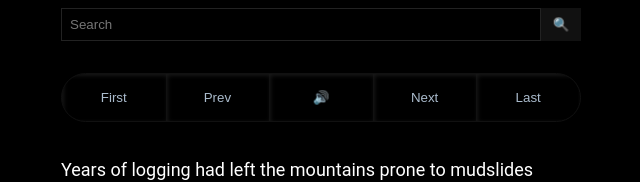
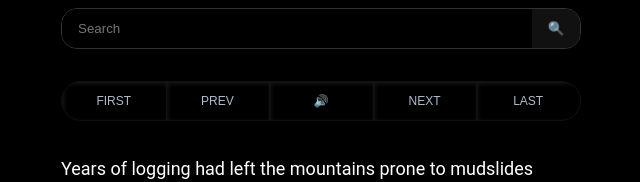
Before and after one commit to marcoavazquez/eng-phr, a plain HTML site: page index.html in a window 1280 px wide. Shown: the top 182 px of the page, without its empty margins (319-959 px from the left). Drawn offline with Linux system fonts and the light colour scheme.

Commit message:
improves buttons and form

```diff
--- a/v2.css
+++ b/v2.css
@@ -15,17 +15,19 @@ main {
 nav {
   display: flex;
   justify-content: space-between;
-  overflow: hidden;
   border-radius: 3rem;
   border: 1px solid #111;
+  overflow: hidden;
   margin-top: 2rem;
 }
 nav button {
+  color: #ABC;
+  background-color: transparent;
+  text-transform: uppercase;
+  font-size: 12px;
+  border: none;
+  padding: 0.75rem 1rem;
   width: 100%;
-  padding: 1rem;
-  background-color: transparent;
-  color: #ABC;
-  border: none;
   box-shadow: 0.1rem 0.1rem 0.25rem rgb(255 255 255 / 0.1) inset;
   transition: 0.25s ease-in-out all;
 }
@@ -34,19 +36,22 @@ nav button:hover {
 }
 form {
   display: flex;
+  border: 1px solid #333;
+  border-radius: 1rem;
+  overflow: hidden;
 }
 form button {
   background-color: #111;
   border-color: transparent;
-  width: 2.5rem;
+  width: 3rem;
 }
 input {
+  color: #ccc;
   background-color: #000;
+  flex: 1;
+  border: none;
   width: 100%;
-  padding: 0.5rem;
-  color: #ccc;
-  border: 1px solid #222;
-  flex: 1;
+  padding: 0.75rem 1rem;
 }
 
 #phrase {
@@ -62,8 +67,8 @@ input {
 
 #counter {
   color: #666;
+  display: inline-block;
   font-size: 12px;
-  display: inline-block;
   text-align: right;
   width: 100%;
 }
```
